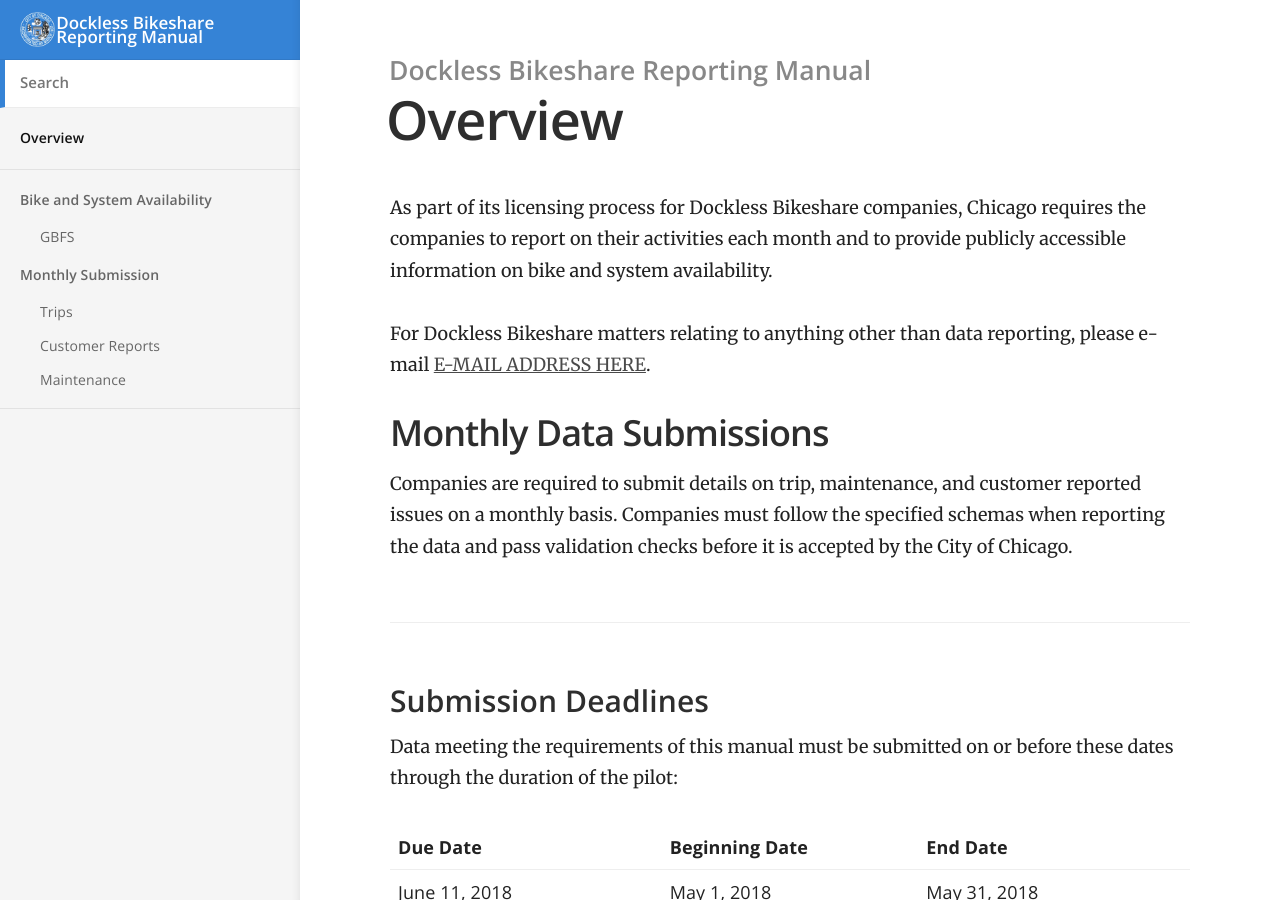
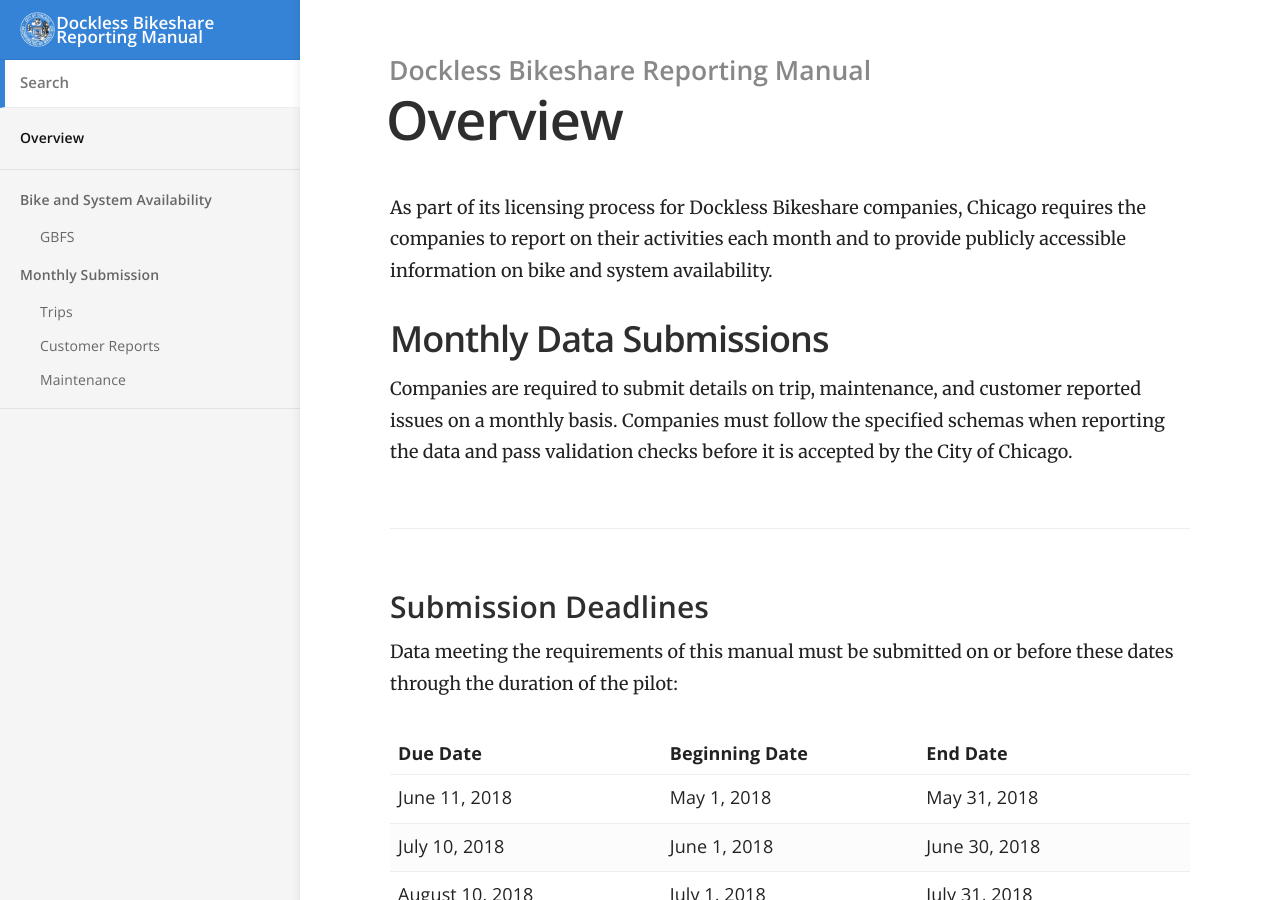
Before and after one commit to Chicago/dockless-bikeshare-reporting-manual, a Jekyll site: the page built from index.md, in a window 1280 px wide and 900 px high. Built offline with Jekyll 4.4.1, drawn with Linux system fonts in a browser that asks for light colours.

Commit message:
Removed email mentioned in #6 for now

```diff
--- a/index.md
+++ b/index.md
@@ -3,8 +3,6 @@ title: Overview
 ---
 
 As part of its licensing process for Dockless Bikeshare companies, Chicago requires the companies to report on their activities each month and to provide publicly accessible information on bike and system availability.
-
-For Dockless Bikeshare matters relating to anything other than data reporting, please e-mail [E-MAIL ADDRESS HERE](#).
 
 ## Monthly Data Submissions
 
```
